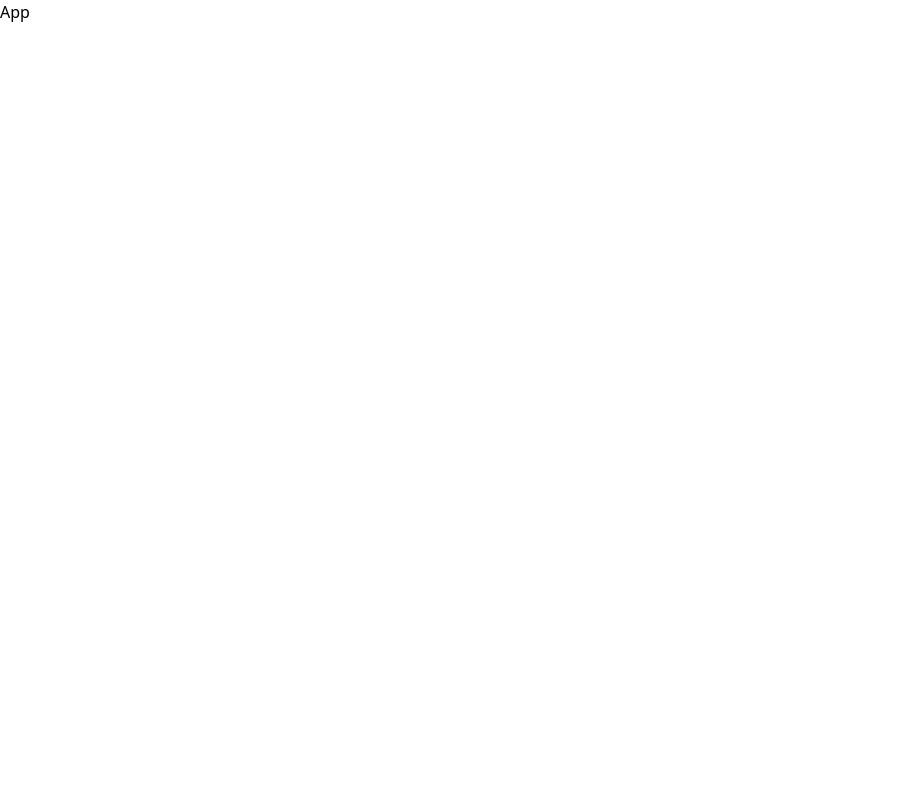
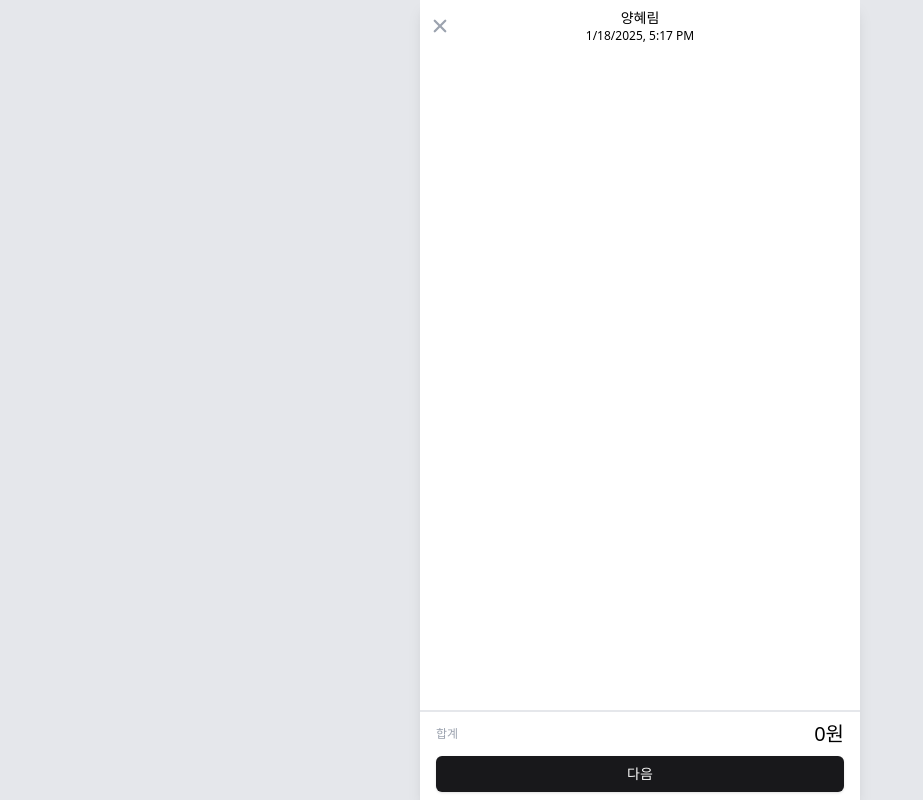
Before and after one commit to hyrmzz1/colavo-assignment, a React (Vite) app: page / in a window 1280 px wide. Shown: the whole page, without its empty margins (0-923 px from the left). Built offline with nearby package versions, Linux system fonts and the light colour scheme.

Commit message:
feat: 페이지 구조 및 공통 레이아웃 설정
- Layout.tsx: Header, Footer 포함한 기본 레이아웃
- Page.tsx: 내부 컨텐츠 영역 추가
- App.tsx: Layout을 감싸고, Layout에서 children으로 Page를 감싸도록 설정

```diff
--- a/package.json
+++ b/package.json
@@ -10,11 +10,13 @@
     "preview": "vite preview"
   },
   "dependencies": {
+    "@radix-ui/react-slot": "^1.1.1",
     "class-variance-authority": "^0.7.1",
     "clsx": "^2.1.1",
     "lucide-react": "^0.473.0",
     "react": "^18.3.1",
     "react-dom": "^18.3.1",
+    "react-icons": "^5.4.0",
     "tailwind-merge": "^2.6.0",
     "tailwindcss-animate": "^1.0.7"
   },
--- a/src/App.tsx
+++ b/src/App.tsx
@@ -1,5 +1,12 @@
+import Layout from './layouts/Layout';
+import Page from './pages/Page';
+
 const App = () => {
-  return <div>App</div>;
+  return (
+    <Layout>
+      <Page />
+    </Layout>
+  );
 };
 
 export default App;
--- /dev/null
+++ b/src/components/Footer.tsx
@@ -0,0 +1,15 @@
+import { Button } from './ui/button';
+
+const Footer = () => {
+  return (
+    <div className='flex w-full flex-col items-center gap-y-2 border-t-2 border-gray-200 px-4 py-2'>
+      <div className='flex w-full items-center justify-between'>
+        <p className='text-xs text-gray-400'>합계</p>
+        <p className='text-xl'>0원</p>
+      </div>
+      <Button className='w-full'>다음</Button>
+    </div>
+  );
+};
+
+export default Footer;
--- /dev/null
+++ b/src/components/Header.tsx
@@ -0,0 +1,27 @@
+import { IoClose } from 'react-icons/io5';
+
+const Header = () => {
+  const userLocale = navigator.language || 'ko-KR';
+  const now = new Date();
+  const formattedDate = now.toLocaleString(userLocale, {
+    year: 'numeric',
+    month: 'numeric',
+    day: 'numeric',
+    hour: 'numeric',
+    minute: 'numeric',
+    hour12: true,
+  });
+
+  return (
+    <div className='flex items-center justify-between p-2'>
+      <IoClose className='h-6 w-6 text-gray-400' />
+      <div className='flex grow flex-col items-center'>
+        <p className='text-sm'>양혜림</p>
+        <p className='text-xs'>{formattedDate}</p>
+      </div>
+      <div className='h-6 w-6'></div>
+    </div>
+  );
+};
+
+export default Header;
--- /dev/null
+++ b/src/components/ui/button.tsx
@@ -0,0 +1,57 @@
+import * as React from "react"
+import { Slot } from "@radix-ui/react-slot"
+import { cva, type VariantProps } from "class-variance-authority"
+
+import { cn } from "@/lib/utils"
+
+const buttonVariants = cva(
+  "inline-flex items-center justify-center gap-2 whitespace-nowrap rounded-md text-sm font-medium transition-colors focus-visible:outline-none focus-visible:ring-1 focus-visible:ring-zinc-950 disabled:pointer-events-none disabled:opacity-50 [&_svg]:pointer-events-none [&_svg]:size-4 [&_svg]:shrink-0 dark:focus-visible:ring-zinc-300",
+  {
+    variants: {
+      variant: {
+        default:
+          "bg-zinc-900 text-zinc-50 shadow hover:bg-zinc-900/90 dark:bg-zinc-50 dark:text-zinc-900 dark:hover:bg-zinc-50/90",
+        destructive:
+          "bg-red-500 text-zinc-50 shadow-sm hover:bg-red-500/90 dark:bg-red-900 dark:text-zinc-50 dark:hover:bg-red-900/90",
+        outline:
+          "border border-zinc-200 bg-white shadow-sm hover:bg-zinc-100 hover:text-zinc-900 dark:border-zinc-800 dark:bg-zinc-950 dark:hover:bg-zinc-800 dark:hover:text-zinc-50",
+        secondary:
+          "bg-zinc-100 text-zinc-900 shadow-sm hover:bg-zinc-100/80 dark:bg-zinc-800 dark:text-zinc-50 dark:hover:bg-zinc-800/80",
+        ghost: "hover:bg-zinc-100 hover:text-zinc-900 dark:hover:bg-zinc-800 dark:hover:text-zinc-50",
+        link: "text-zinc-900 underline-offset-4 hover:underline dark:text-zinc-50",
+      },
+      size: {
+        default: "h-9 px-4 py-2",
+        sm: "h-8 rounded-md px-3 text-xs",
+        lg: "h-10 rounded-md px-8",
+        icon: "h-9 w-9",
+      },
+    },
+    defaultVariants: {
+      variant: "default",
+      size: "default",
+    },
+  }
+)
+
+export interface ButtonProps
+  extends React.ButtonHTMLAttributes<HTMLButtonElement>,
+    VariantProps<typeof buttonVariants> {
+  asChild?: boolean
+}
+
+const Button = React.forwardRef<HTMLButtonElement, ButtonProps>(
+  ({ className, variant, size, asChild = false, ...props }, ref) => {
+    const Comp = asChild ? Slot : "button"
+    return (
+      <Comp
+        className={cn(buttonVariants({ variant, size, className }))}
+        ref={ref}
+        {...props}
+      />
+    )
+  }
+)
+Button.displayName = "Button"
+
+export { Button, buttonVariants }
--- /dev/null
+++ b/src/layouts/Layout.tsx
@@ -0,0 +1,17 @@
+import { PropsWithChildren } from 'react';
+import Header from '@/components/Header';
+import Footer from '@/components/Footer';
+
+const Layout = ({ children }: PropsWithChildren) => {
+  return (
+    <div className='flex h-screen w-screen items-center justify-center bg-gray-200'>
+      <div className='flex h-full max-h-[920px] w-full max-w-[440px] flex-col bg-white shadow-lg'>
+        <Header />
+        {children}
+        <Footer />
+      </div>
+    </div>
+  );
+};
+
+export default Layout;
--- /dev/null
+++ b/src/pages/Page.tsx
@@ -0,0 +1,5 @@
+const Page = () => {
+  return <div className='flex h-full flex-col'></div>;
+};
+
+export default Page;
```
Also changed, not shown: 1 other file (tests, documents, lock files or other folders).
